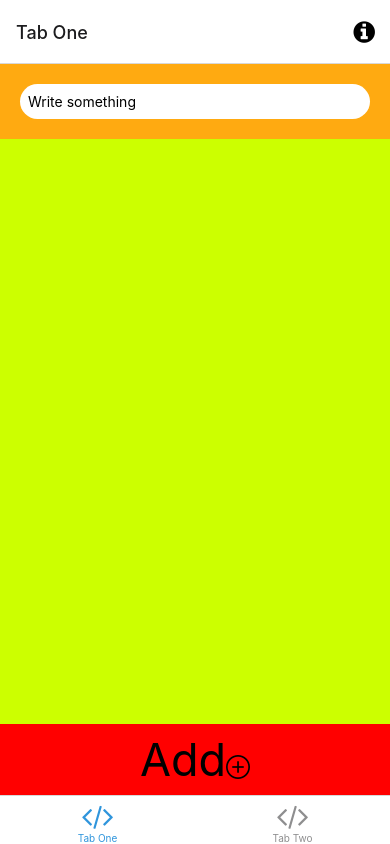
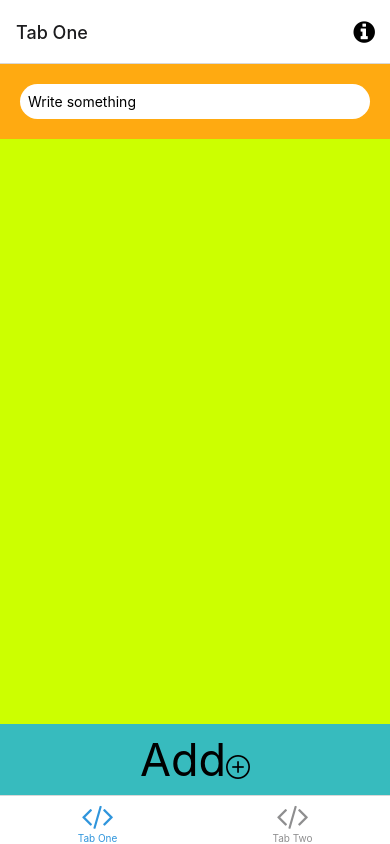
Before and after one commit to mob-dev-org/TO_DO_List, a React Native app: screen /TabOne in a window 390 px wide. Built offline with nearby package versions, Linux system fonts and the light colour scheme; what expo-linking would draw is missing.

Commit message:
style(color): add button color

```diff
--- a/src/components/EditScreenInfo.tsx
+++ b/src/components/EditScreenInfo.tsx
@@ -68,7 +68,7 @@ const styles = StyleSheet.create({
 
     button: {
         fontSize: 45,
-        backgroundColor: 'red',
+        backgroundColor: '#37bbbe',
         width: '100%',
         padding: 8,
         textAlign: 'center',
```
